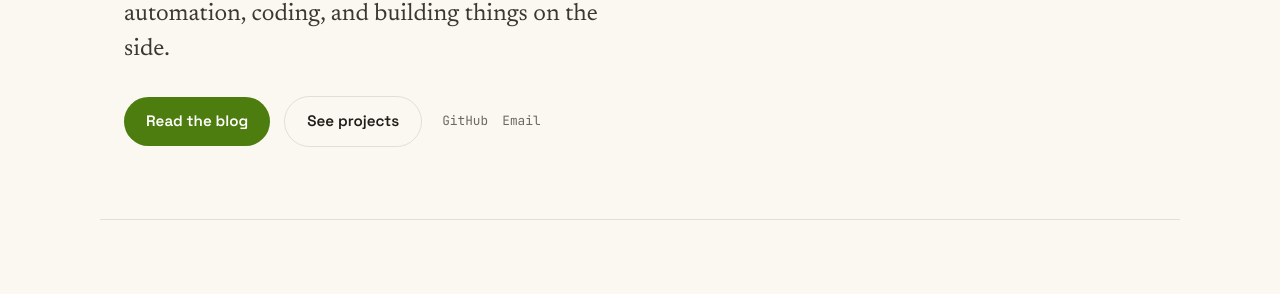
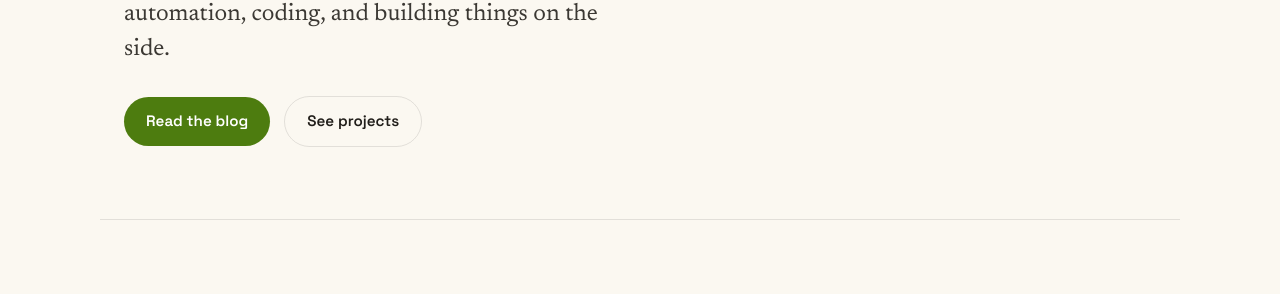
Before and after one commit to koulakhilesh/koulakhilesh.github.io, a Jekyll site: the page built from index.html, in a window 1280 px wide and 900 px high. Shown: the part 421-715 px from the top of the window. Built offline with Jekyll 4.4.1, drawn with Linux system fonts in a browser that asks for light colours.

Commit message:
content: remove social links from homepage hero (kept in footer)

```diff
--- a/_includes/hero.html
+++ b/_includes/hero.html
@@ -7,10 +7,6 @@
     <div class="hero-btns">
       <a href="{{ '/writing/' | relative_url }}" class="btn btn-primary">Read the blog</a>
       <a href="{{ '/projects/' | relative_url }}" class="btn btn-ghost">See projects</a>
-      <span class="socials">
-        <a href="https://github.com/{{ site.author.github }}">GitHub</a>
-        <a href="mailto:{{ site.author.email }}">Email</a>
-      </span>
     </div>
   </div>
 </header>
```
